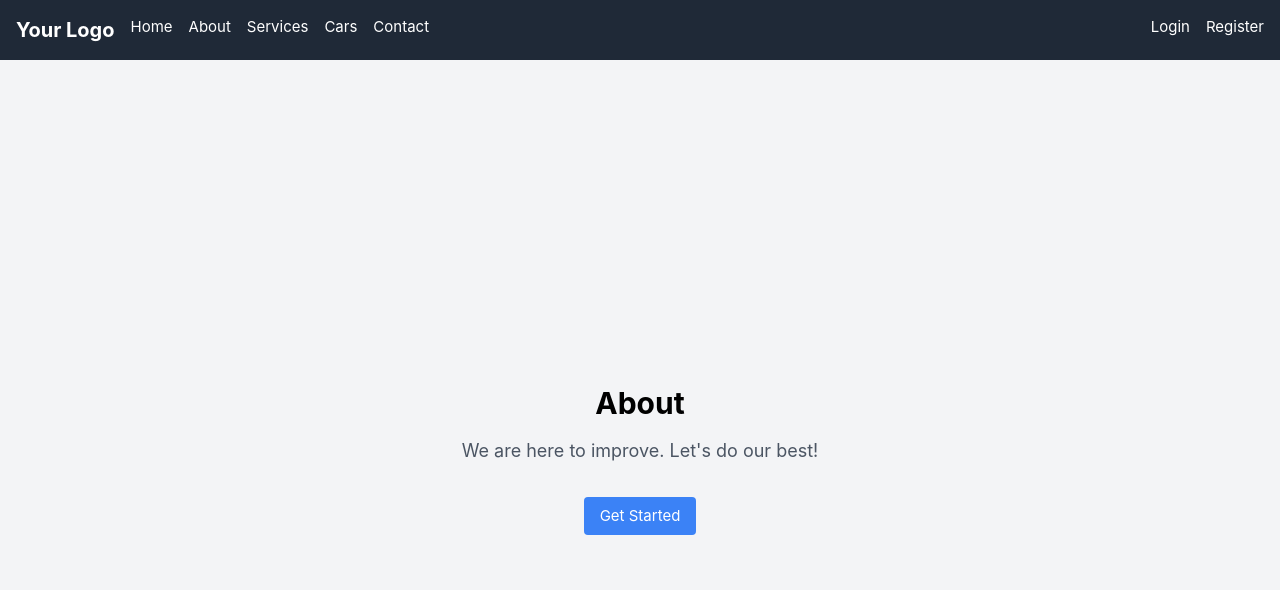
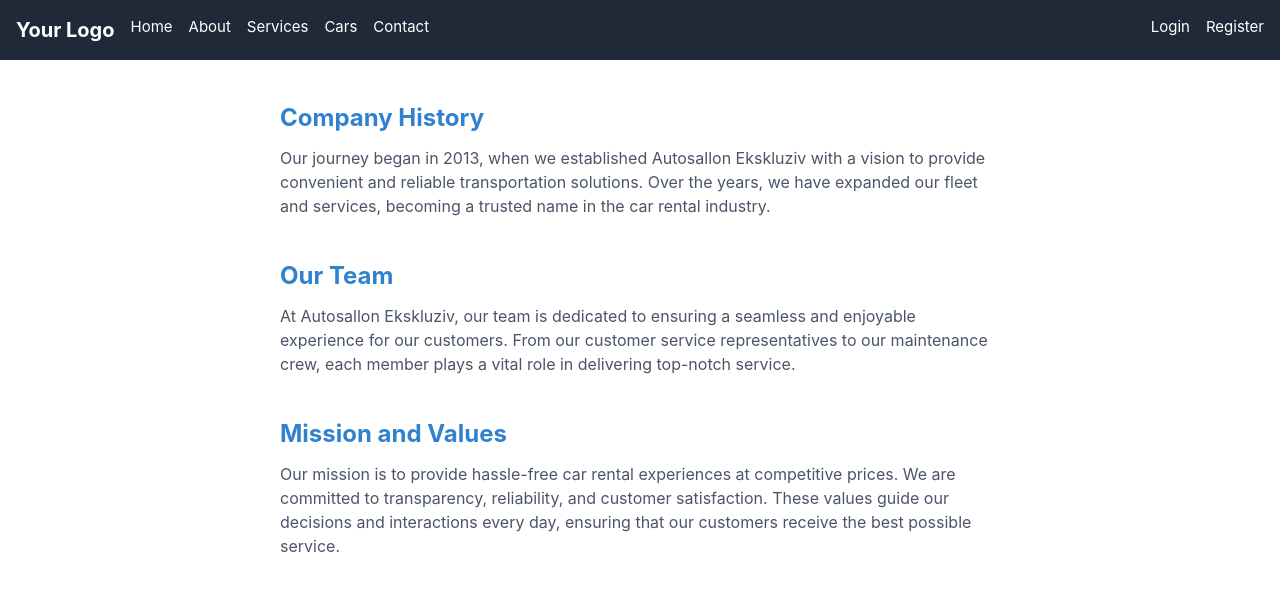
Before and after one commit to elionbehluli/lab1, a Vue app in the folder frontend/: page /about in a window 1280 px wide. Shown: the top 590 px of the page. Built offline with nearby package versions, Linux system fonts and the light colour scheme; no server answers; what vue3-lottie would draw is missing.

Commit message:
feat: finalized about us page in frontend

```diff
--- a/frontend/src/views/AboutView.vue
+++ b/frontend/src/views/AboutView.vue
@@ -1,11 +1,61 @@
 <template>
-  <div class="flex flex-col items-center justify-center min-h-screen bg-gray-100">
-    <h1 class="text-3xl font-bold mb-4">About</h1>
-    <p class="text-lg text-gray-600">We are here to improve. Let's do our best!</p>
-    <button
-      class="mt-8 px-4 py-2 bg-blue-500 text-white rounded hover:bg-blue-600 focus:outline-none focus:bg-blue-600"
-    >
-      Get Started
-    </button>
+  <div class="about-us-container">
+    <div class="about-us-section">
+      <h2 class="section-title">Company History</h2>
+      <p class="section-content">Our journey began in 2013, when we established Autosallon Ekskluziv with a vision to provide convenient and reliable transportation solutions. Over the years, we have expanded our fleet and services, becoming a trusted name in the car rental industry.</p>
+    </div>
+    <div class="about-us-section">
+      <h2 class="section-title">Our Team</h2>
+      <p class="section-content">At Autosallon Ekskluziv, our team is dedicated to ensuring a seamless and enjoyable experience for our customers. From our customer service representatives to our maintenance crew, each member plays a vital role in delivering top-notch service.</p>
+    </div>
+    <div class="about-us-section">
+      <h2 class="section-title">Mission and Values</h2>
+      <p class="section-content">Our mission is to provide hassle-free car rental experiences at competitive prices. We are committed to transparency, reliability, and customer satisfaction. These values guide our decisions and interactions every day, ensuring that our customers receive the best possible service.</p>
+    </div>
   </div>
 </template>
+
+<script>
+export default {
+  name: 'AboutUs'
+}
+</script>
+
+<style scoped>
+.about-us-container {
+  max-width: 800px;
+  margin: 0 auto;
+  padding: 40px;
+}
+
+.about-us-section {
+  margin-bottom: 40px;
+}
+
+.section-title {
+  font-size: 24px;
+  font-weight: bold;
+  color: #3182ce;
+  margin-bottom: 10px;
+}
+
+.section-content {
+  font-size: 16px;
+  color: #4a5568;
+}
+
+.btn {
+  padding: 10px 20px;
+  background-color: #3182ce;
+  color: #fff;
+  border: none;
+  border-radius: 5px;
+  font-size: 18px;
+  cursor: pointer;
+  transition: background-color 0.3s ease;
+}
+
+.btn:hover {
+  background-color: #4299e1;
+}
+</style>
```
